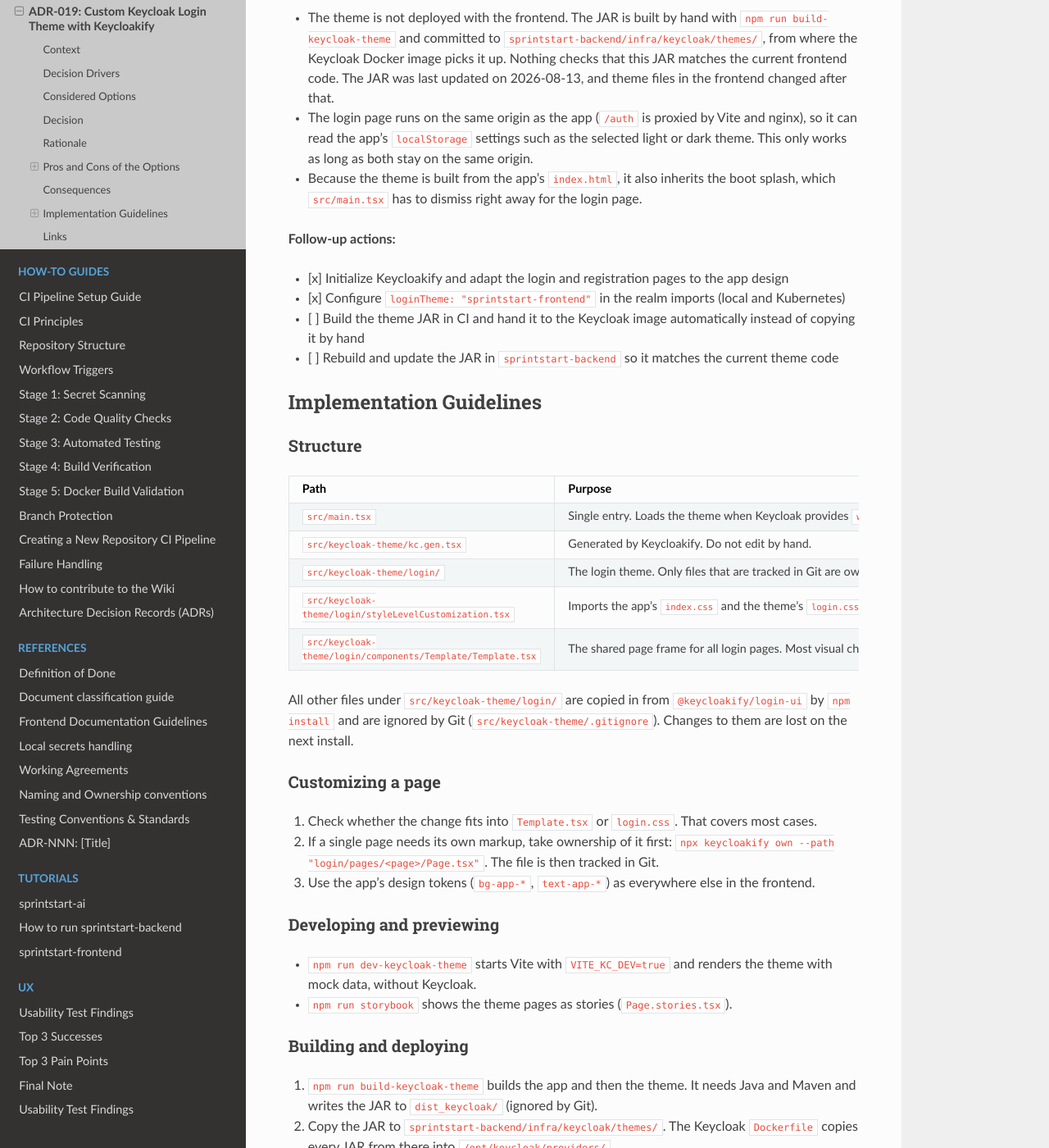
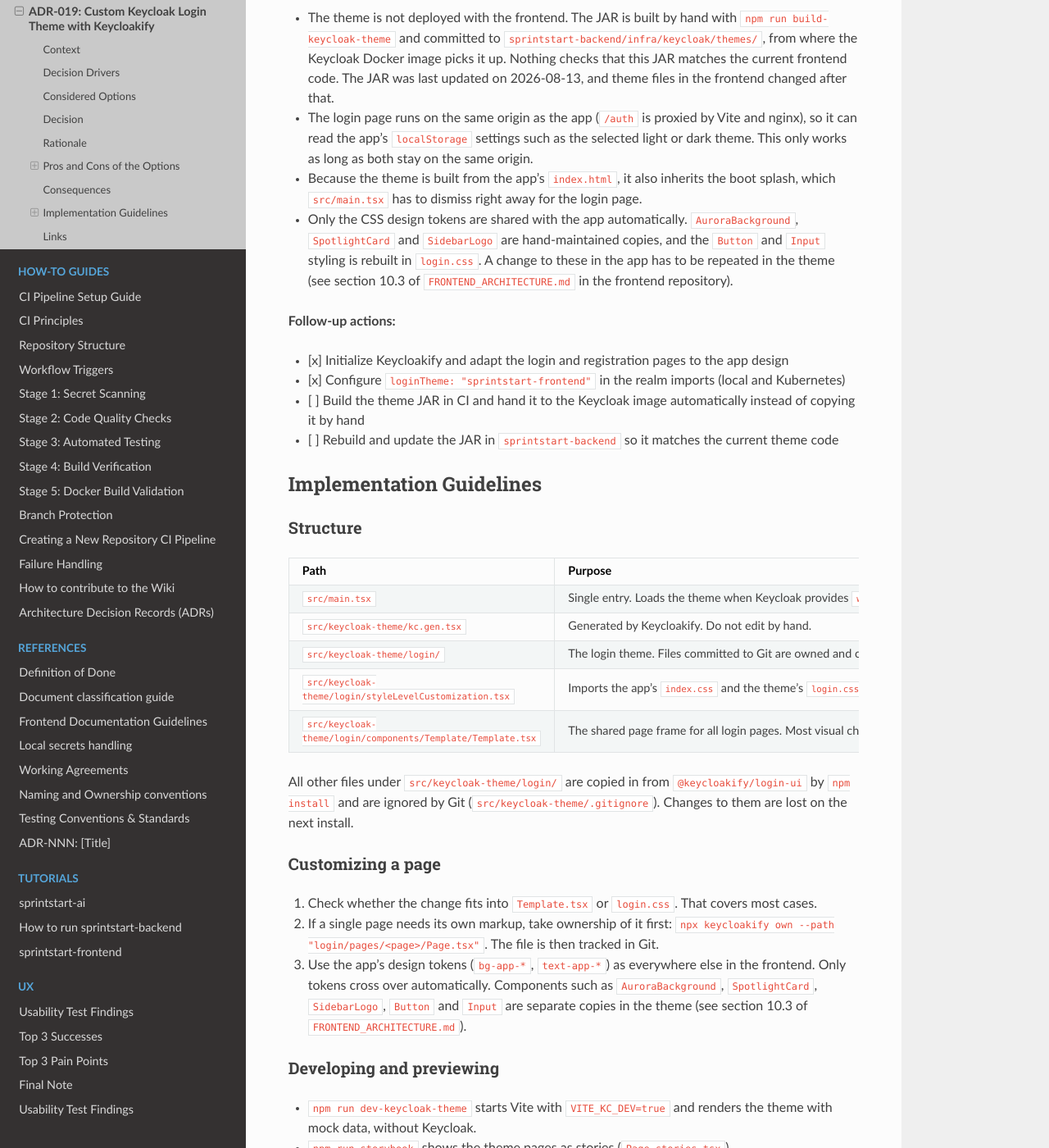
Before and after one commit to SprintStartProject/Wiki, a Sphinx documentation site: the page built from docs/source/explanations/adrs/adr-019-keycloakify-login-theme.md, in a window 1280 px wide and 1400 px high, scrolled down 3005 px. Shown: the whole window at 82% size. Built offline with Sphinx 7.4.7 and the Read the Docs theme 3.1.0, drawn with Linux system fonts in a browser that asks for light colours; some of the changed text lies outside the part shown.

Commit message:
Address review feedback on Keycloakify login theme ADR
- Clarify that only CSS tokens are shared with the app and point to FRONTEND_ARCHITECTURE.md §10.3 for the hand-maintained component copies
- Reword "tracked = owned" to "files committed to Git are owned, the rest is regenerated by npm install"
- Add the missing adr-016 entry to the ADR index and toctree

```diff
--- a/docs/source/explanations/adrs/adr-019-keycloakify-login-theme.md
+++ b/docs/source/explanations/adrs/adr-019-keycloakify-login-theme.md
@@ -43,7 +43,7 @@
 
 Keycloakify lets the team write Keycloak pages as React components. The theme is built from the same Vite project and the same `index.html` as the app and imports the app's `index.css`. It therefore uses the same tokens and the same light and dark mode. Keycloak still renders the page and processes the form, so credentials never pass through the SPA.
 
-`@keycloakify/login-ui` provides a React version of every Keycloak login page. The team only takes ownership of the files it actually changes (`npx keycloakify own`). All other pages are copied in by the `postinstall` script (`keycloakify sync-extensions`) and stay in line with the library version. This keeps the amount of code the team maintains small and makes Keycloak updates cheaper than with a fully hand-written theme.
+`@keycloakify/login-ui` provides a React version of every Keycloak login page. The team only takes ownership of the files it actually changes (`npx keycloakify own`), which are the files committed to Git. All other pages are copied in by the `postinstall` script (`keycloakify sync-extensions`) and stay in line with the library version. This keeps the amount of code the team maintains small and makes Keycloak updates cheaper than with a fully hand-written theme.
 
 Adjusting the default theme (Option A) cannot get close enough to the app's design without effectively rewriting it. A FreeMarker theme (Option B) would mean a second template language and a second copy of the design system. A login form inside the SPA (Option C) would require the password grant, which is deprecated in OAuth 2.1, gives the SPA direct access to passwords and loses Keycloak features such as passkeys, OTP and identity provider login.
 
@@ -92,6 +92,7 @@
 - The theme is not deployed with the frontend. The JAR is built by hand with `npm run build-keycloak-theme` and committed to `sprintstart-backend/infra/keycloak/themes/`, from where the Keycloak Docker image picks it up. Nothing checks that this JAR matches the current frontend code. The JAR was last updated on 2026-08-13, and theme files in the frontend changed after that.
 - The login page runs on the same origin as the app (`/auth` is proxied by Vite and nginx), so it can read the app's `localStorage` settings such as the selected light or dark theme. This only works as long as both stay on the same origin.
 - Because the theme is built from the app's `index.html`, it also inherits the boot splash, which `src/main.tsx` has to dismiss right away for the login page.
+- Only the CSS design tokens are shared with the app automatically. `AuroraBackground`, `SpotlightCard` and `SidebarLogo` are hand-maintained copies, and the `Button` and `Input` styling is rebuilt in `login.css`. A change to these in the app has to be repeated in the theme (see section 10.3 of `FRONTEND_ARCHITECTURE.md` in the frontend repository).
 
 **Follow-up actions:**
 - [x] Initialize Keycloakify and adapt the login and registration pages to the app design
@@ -107,7 +108,7 @@
 |---|---|
 | `src/main.tsx` | Single entry. Loads the theme when Keycloak provides `window.kcContext`, the theme dev preview when `VITE_KC_DEV=true`, and the app otherwise. |
 | `src/keycloak-theme/kc.gen.tsx` | Generated by Keycloakify. Do not edit by hand. |
-| `src/keycloak-theme/login/` | The login theme. Only files that are tracked in Git are owned and customized. |
+| `src/keycloak-theme/login/` | The login theme. Files committed to Git are owned and customized by the team, everything else is regenerated by `npm install`. |
 | `src/keycloak-theme/login/styleLevelCustomization.tsx` | Imports the app's `index.css` and the theme's `login.css`, in that order. |
 | `src/keycloak-theme/login/components/Template/Template.tsx` | The shared page frame for all login pages. Most visual changes belong here. |
 
@@ -117,7 +118,7 @@
 
 1. Check whether the change fits into `Template.tsx` or `login.css`. That covers most cases.
 2. If a single page needs its own markup, take ownership of it first: `npx keycloakify own --path "login/pages/<page>/Page.tsx"`. The file is then tracked in Git.
-3. Use the app's design tokens (`bg-app-*`, `text-app-*`) as everywhere else in the frontend.
+3. Use the app's design tokens (`bg-app-*`, `text-app-*`) as everywhere else in the frontend. Only tokens cross over automatically. Components such as `AuroraBackground`, `SpotlightCard`, `SidebarLogo`, `Button` and `Input` are separate copies in the theme (see section 10.3 of `FRONTEND_ARCHITECTURE.md`).
 
 ### Developing and previewing
 
```
Also changed, not shown: docs/source/explanations/adrs/index.md (+2 -0 lines).
